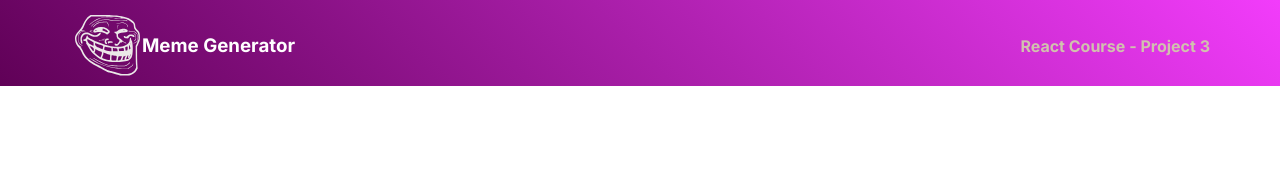
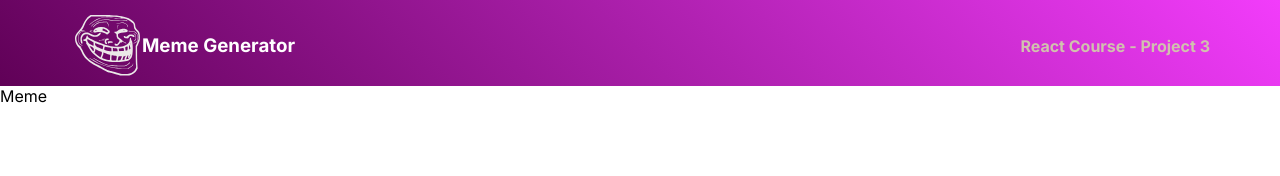
Before and after one commit to brandonfelty/react_tutorial, a React (Create React App) app: page /meme_gen in a window 1280 px wide. Shown: the top 176 px of the page. Built offline with nearby package versions, Linux system fonts and the light colour scheme.

Commit message:
add meme component

```diff
--- /dev/null
+++ b/src/components/Meme.jsx
@@ -0,0 +1,9 @@
+import React from 'react'
+
+const Meme = () => {
+  return (
+    <div>Meme</div>
+  )
+}
+
+export default Meme
--- a/src/pages/MemeGenerator.jsx
+++ b/src/pages/MemeGenerator.jsx
@@ -1,5 +1,6 @@
 import React from 'react';
 import NavBar from '../components/NavBar';
+import Meme from '../components/Meme';
 
 const MemeGenerator = () => {
   return (
@@ -9,6 +10,7 @@ const MemeGenerator = () => {
         subtitle='React Course - Project 3'
         pic='meme-logo'
       />
+      <Meme />
     </div>
   )
 };
```
